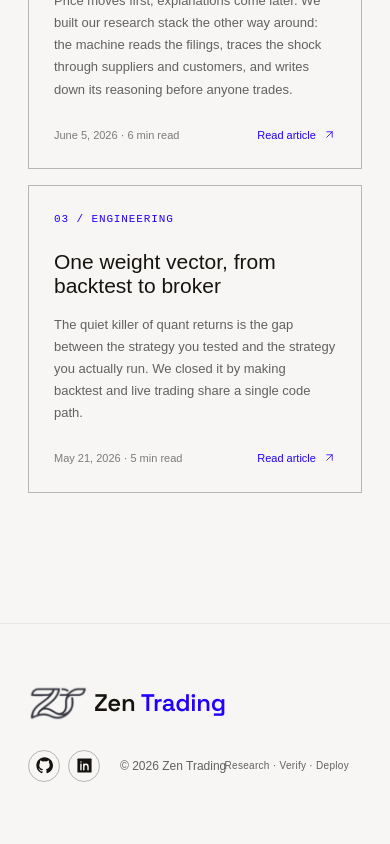
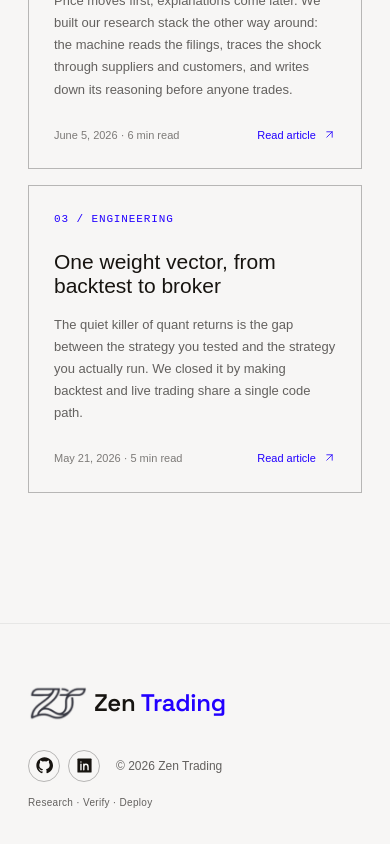
Before and after one commit to jfojellyfish-glitch/Conway-ui-reverse, a Next.js app: page /blog in a window 390 px wide. Shown: the part 857-1701 px from the top of the page. Built offline with nearby package versions, Linux system fonts and the light colour scheme.

Commit message:
fix(mobile): remove duplicate footer from fullscreen menu and prevent copyright overlap

```diff
--- a/src/app/globals.css
+++ b/src/app/globals.css
@@ -107,8 +107,6 @@ html:has(.home-shell) { scroll-behavior: smooth; }
 .mobile-links a:nth-child(4) { animation-delay: 150ms; }
 .mobile-links a:nth-child(5) { animation-delay: 200ms; }
 .mobile-links a:hover { opacity: .6; }
-.menu-credits { margin-top: auto; padding-top: 40px; }
-.menu-credits .credits { column-gap: 20px; }
 
 /* Pricing page: two monthly subscription plans, reusing stage-card and tag styles. */
 .pricing-main { flex: 1; padding-top: 48px; padding-bottom: 96px; }
@@ -892,3 +890,9 @@ body.zen-v-a{--paper:#f7f8f7;--surface:#eef3f1;--surface-soft:#e7efeb;--ink:#1c2
   }
   .subscribe-strip .subscription-footnote { font-size: 11px; }
 }
+
+/* On small screens, let copyright use its natural width and wrap footer items without collision. */
+@media (max-width: 767px) {
+  .site-footer .copyright { width: auto; }
+  .site-footer .credits { row-gap: 12px; column-gap: 16px; }
+}
--- a/src/components/site-shell.tsx
+++ b/src/components/site-shell.tsx
@@ -78,7 +78,6 @@ export function SiteHeader() {
           <a href={links.contact} onClick={() => setOpen(false)}>Contact</a>
           <a href={links.login}>Log In</a>
         </nav>
-        <div className="menu-credits"><Credits/></div>
       </div>
     </dialog>
   </>;
```
